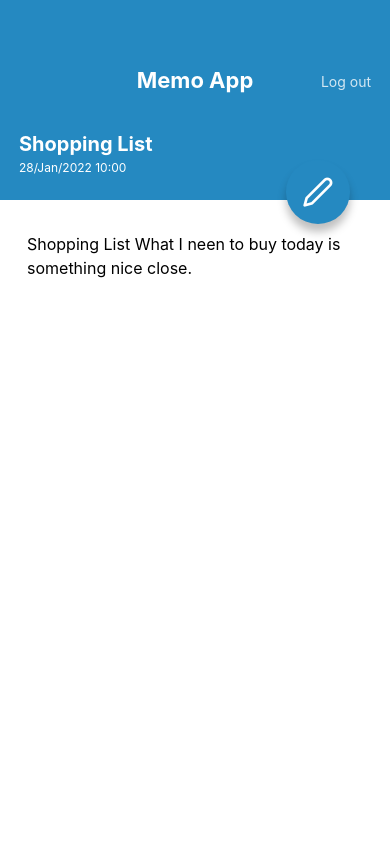
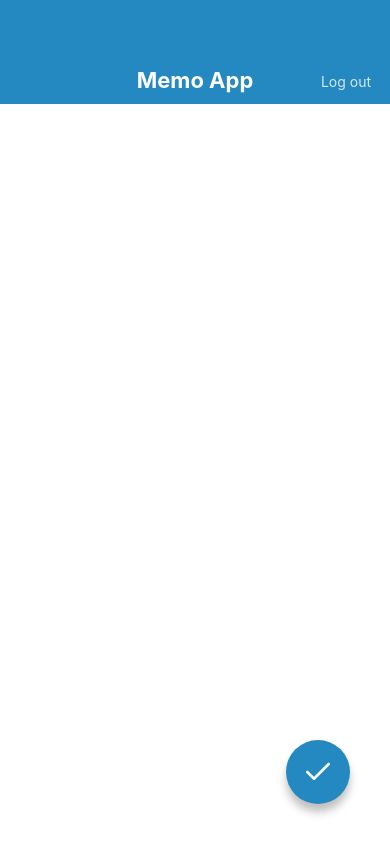
Before and after one commit to KoichiMatsumoto/MemoApp, a React Native app: screen / in a window 390 px wide. Built offline with nearby package versions, Linux system fonts and the light colour scheme.

Commit message:
MemoEditScreen and MemoCreateScreen Created

```diff
--- a/App.jsx
+++ b/App.jsx
@@ -1,7 +1,9 @@
 import React from "react";
 import MemoDetailScreen from "./src/screens/MemoDetailScreen";
 import MemoListScreen from "./src/screens/MemoListScreen";
+import MemoEditScreen from "./src/screens/MemoEditScreen";
+import MemoCreateScreen from "./src/screens/MemoCreateScreen";
 
 export default function App() {
-  return <MemoDetailScreen />;
+  return <MemoCreateScreen />;
 }
--- /dev/null
+++ b/src/screens/MemoCreateScreen.jsx
@@ -0,0 +1,39 @@
+import React from "react";
+import {
+  View,
+  Text,
+  StyleSheet,
+  TextInput,
+  KeyboardAvoidingView,
+} from "react-native";
+import AppBar from "../components/AppBar";
+import CircleButton from "../components/CircleButton";
+
+export default function MemoCreateScreen() {
+  return (
+    <KeyboardAvoidingView style={styles.container} behavior="height">
+      <AppBar />
+      <View style={styles.inputContainer}>
+        <TextInput value="" multiline style={styles.input} />
+      </View>
+      <CircleButton name="check" />
+    </KeyboardAvoidingView>
+  );
+}
+
+const styles = StyleSheet.create({
+  container: {
+    flex: 1,
+  },
+  inputContainer: {
+    flex: 1,
+    paddingHorizontal: 27,
+    paddingVertical: 32,
+  },
+  input: {
+    flex: 1,
+    textAlignVertical: "top",
+    fontSize: 16,
+    lineHeight: 24,
+  },
+});
--- /dev/null
+++ b/src/screens/MemoEditScreen.jsx
@@ -0,0 +1,39 @@
+import React from "react";
+import {
+  View,
+  Text,
+  StyleSheet,
+  TextInput,
+  KeyboardAvoidingView,
+} from "react-native";
+import AppBar from "../components/AppBar";
+import CircleButton from "../components/CircleButton";
+
+export default function MemoEditScreen() {
+  return (
+    <KeyboardAvoidingView style={styles.container} behavior="height">
+      <AppBar />
+      <View style={styles.inputContainer}>
+        <TextInput value="Shopping List" multiline style={styles.input} />
+      </View>
+      <CircleButton name="check" />
+    </KeyboardAvoidingView>
+  );
+}
+
+const styles = StyleSheet.create({
+  container: {
+    flex: 1,
+  },
+  inputContainer: {
+    flex: 1,
+    paddingHorizontal: 27,
+    paddingVertical: 32,
+  },
+  input: {
+    flex: 1,
+    textAlignVertical: "top",
+    fontSize: 16,
+    lineHeight: 24,
+  },
+});
```
